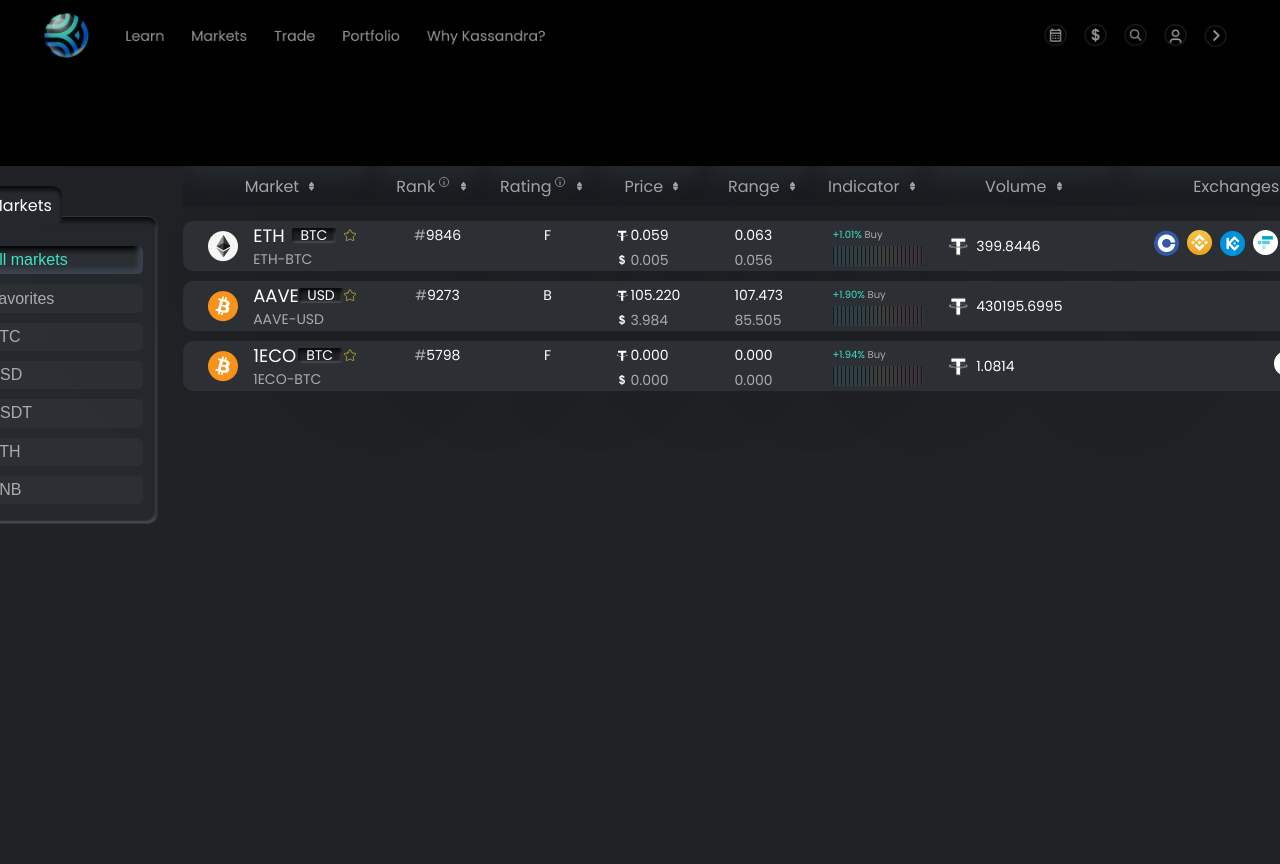
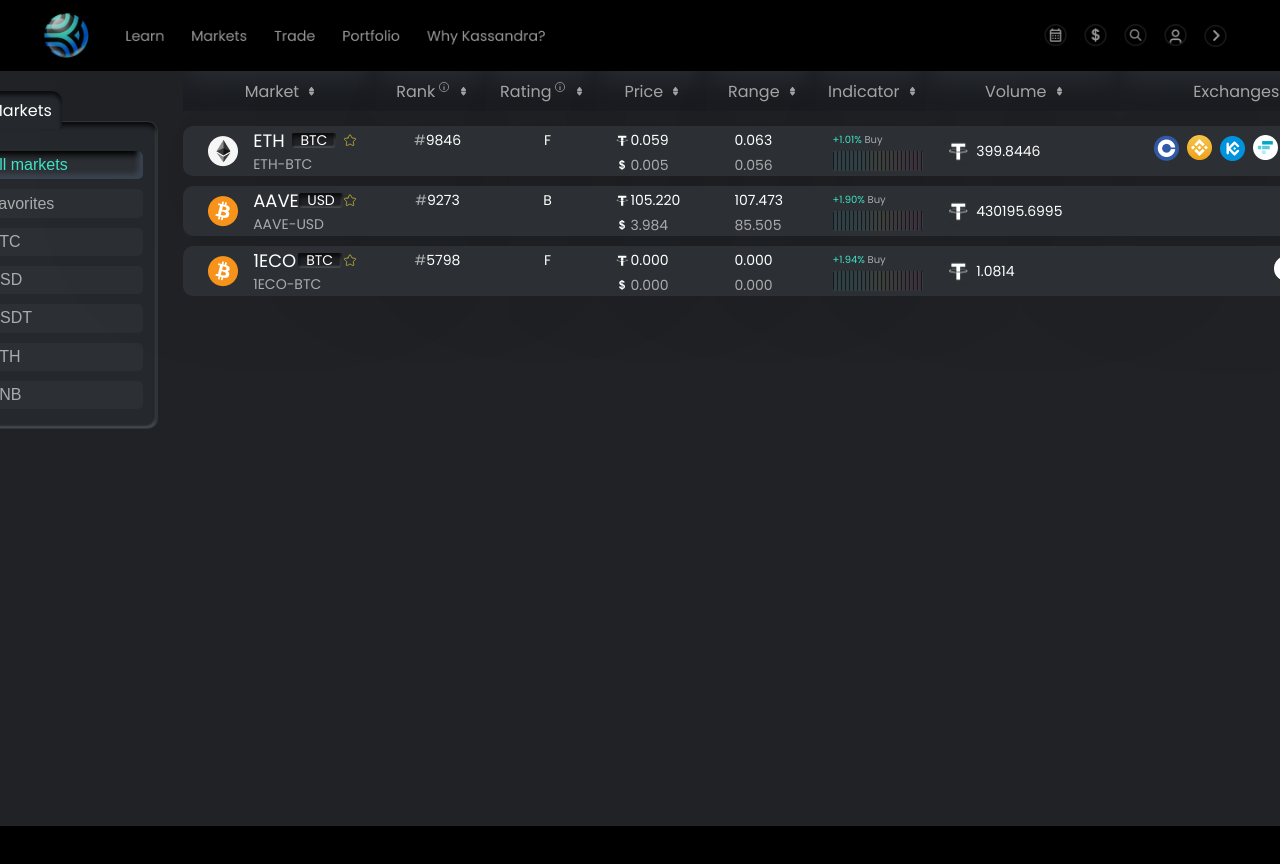
Before and after one commit to kassandra-tech/markets, a Next.js app in the folder frontend/: page / in a window 1280 px wide. Shown: the top 864 px of the page. After the commit the page ends 826 px from the top, so only its background shows below. Built offline with nearby package versions, Linux system fonts and the light colour scheme; no server answers.

Commit message:
update styles

```diff
--- a/frontend/components/market-data-table/market-data-table.tsx
+++ b/frontend/components/market-data-table/market-data-table.tsx
@@ -17,7 +17,7 @@
       width: 1410px;
       height: 755px;
       margin-left: 15px;
-      margin-top: 95px;
+      //margin-top: 95px;
       overflow: hidden;
       background: #202226;
 `;
@@ -104,7 +104,6 @@
     }
 
     const expandRow = (index: number) => {
-        console.log('toggleRow: ', index);
         if (expandedRowIndex === index) {
             setExpandedRowIndex(-1);
         } else {
```
